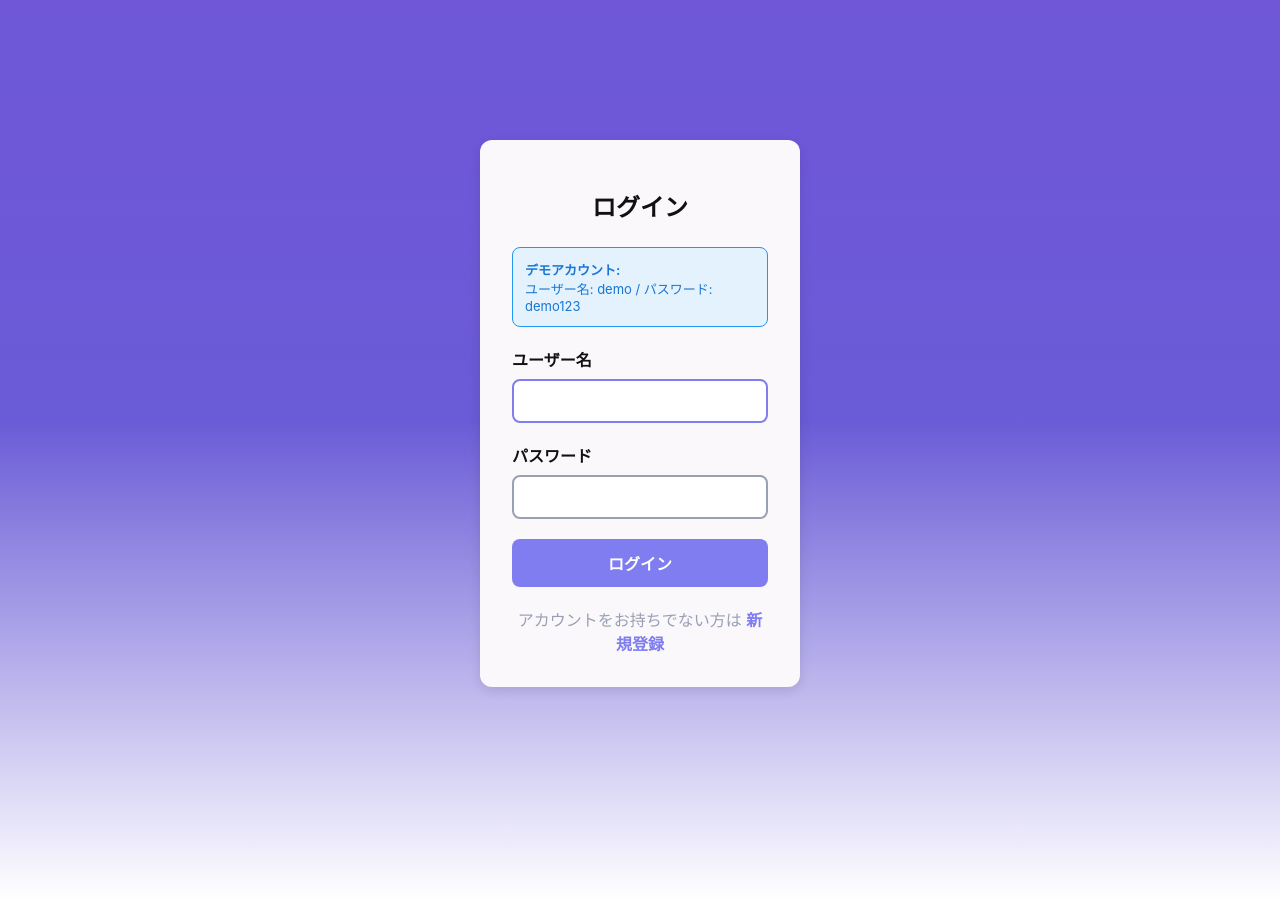
After one commit to Torachi0401/2026-Github-Copilot-Workshop-Python, a Flask app: page /auth/login in a window 1280 px wide. The commit adds this page. Run offline with Flask 3, Linux system fonts and the light colour scheme.

Commit message:
簡易認証機能を実装
Co-authored-by: Torachi0401 <95357564+Torachi0401@users.noreply.github.com>

```diff
--- /dev/null
+++ b/1.pomodoro/app/auth.py
@@ -0,0 +1,99 @@
+"""簡易認証機能"""
+from functools import wraps
+from flask import session, redirect, url_for, request, jsonify
+from werkzeug.security import generate_password_hash, check_password_hash
+
+
+# インメモリユーザーストア（本番環境ではデータベースを使用）
+_users = {}
+_user_data = {}  # ユーザーごとのデータを保存
+
+
+def init_auth(app):
+    """認証機能を初期化"""
+    # セッション設定
+    app.config.setdefault('SESSION_TYPE', 'filesystem')
+
+    # デモユーザーを追加
+    register_user('demo', 'demo123', 'demo@example.com')
+
+
+def register_user(username, password, email=None):
+    """ユーザーを登録"""
+    if username in _users:
+        return False, 'ユーザー名は既に使用されています'
+
+    _users[username] = {
+        'username': username,
+        'password_hash': generate_password_hash(password),
+        'email': email
+    }
+
+    # ユーザー専用のデータストアを初期化
+    _user_data[username] = {
+        'pomodoro_store': [],
+        'next_id': 1,
+        'gamification_data': {
+            'total_xp': 0,
+            'unlocked_badges': []
+        }
+    }
+
+    return True, 'ユーザー登録に成功しました'
+
+
+def authenticate_user(username, password):
+    """ユーザーを認証"""
+    user = _users.get(username)
+    if not user:
+        return False, 'ユーザー名またはパスワードが正しくありません'
+
+    if not check_password_hash(user['password_hash'], password):
+        return False, 'ユーザー名またはパスワードが正しくありません'
+
+    return True, 'ログインに成功しました'
+
+
+def get_current_user():
+    """現在のログインユーザーを取得"""
+    return session.get('username')
+
+
+def is_authenticated():
+    """ログイン状態を確認"""
+    return 'username' in session
+
+
+def get_user_data(username):
+    """ユーザーのデータストアを取得"""
+    return _user_data.get(username, {
+        'pomodoro_store': [],
+        'next_id': 1,
+        'gamification_data': {
+            'total_xp': 0,
+            'unlocked_badges': []
+        }
+    })
+
+
+def login_required(f):
+    """ログインが必要なエンドポイントのデコレーター"""
+    @wraps(f)
+    def decorated_function(*args, **kwargs):
+        if not is_authenticated():
+            if request.is_json:
+                return jsonify({'error': 'ログインが必要です'}), 401
+            return redirect(url_for('auth.login', next=request.url))
+        return f(*args, **kwargs)
+    return decorated_function
+
+
+def get_all_users():
+    """すべてのユーザー情報を取得（パスワードハッシュを除く）"""
+    return [
+        {
+            'username': user['username'],
+            'email': user.get('email')
+        }
+        for user in _users.values()
+    ]
--- /dev/null
+++ b/1.pomodoro/app/auth_routes.py
@@ -0,0 +1,112 @@
+"""認証関連のルート"""
+from flask import Blueprint, render_template, request, redirect, url_for, session, jsonify, flash
+from .auth import authenticate_user, register_user, get_current_user, is_authenticated
+
+bp = Blueprint('auth', __name__)
+
+
+@bp.route('/login', methods=['GET', 'POST'])
+def login():
+    """ログインページとログイン処理"""
+    if request.method == 'GET':
+        # 既にログイン済みの場合はホームにリダイレクト
+        if is_authenticated():
+            return redirect(url_for('main.index'))
+        return render_template('login.html')
+
+    # POSTリクエスト（ログイン処理）
+    data = request.get_json() if request.is_json else request.form
+    username = data.get('username', '').strip()
+    password = data.get('password', '')
+
+    if not username or not password:
+        if request.is_json:
+            return jsonify({'error': 'ユーザー名とパスワードを入力してください'}), 400
+        flash('ユーザー名とパスワードを入力してください', 'error')
+        return render_template('login.html')
+
+    success, message = authenticate_user(username, password)
+
+    if success:
+        session['username'] = username
+        session.permanent = True
+
+        if request.is_json:
+            return jsonify({'ok': True, 'message': message, 'username': username}), 200
+
+        # リダイレクト先を取得（デフォルトはホーム）
+        next_url = request.args.get('next') or url_for('main.index')
+        return redirect(next_url)
+    else:
+        if request.is_json:
+            return jsonify({'error': message}), 401
+        flash(message, 'error')
+        return render_template('login.html')
+
+
+@bp.route('/register', methods=['GET', 'POST'])
+def register():
+    """ユーザー登録ページと登録処理"""
+    if request.method == 'GET':
+        # 既にログイン済みの場合はホームにリダイレクト
+        if is_authenticated():
+            return redirect(url_for('main.index'))
+        return render_template('register.html')
+
+    # POSTリクエスト（登録処理）
+    data = request.get_json() if request.is_json else request.form
+    username = data.get('username', '').strip()
+    password = data.get('password', '')
+    email = data.get('email', '').strip()
+
+    if not username or not password:
+        if request.is_json:
+            return jsonify({'error': 'ユーザー名とパスワードを入力してください'}), 400
+        flash('ユーザー名とパスワードを入力してください', 'error')
+        return render_template('register.html')
+
+    success, message = register_user(username, password, email)
+
+    if success:
+        # 登録後、自動的にログイン
+        session['username'] = username
+        session.permanent = True
+
+        if request.is_json:
+            return jsonify({'ok': True, 'message': message, 'username': username}), 201
+
+        flash(message, 'success')
+        return redirect(url_for('main.index'))
+    else:
+        if request.is_json:
+            return jsonify({'error': message}), 400
+        flash(message, 'error')
+        return render_template('register.html')
+
+
+@bp.route('/logout', methods=['POST', 'GET'])
+def logout():
+    """ログアウト処理"""
+    session.clear()
+
+    if request.is_json:
+        return jsonify({'ok': True, 'message': 'ログアウトしました'}), 200
+
+    flash('ログアウトしました', 'info')
+    return redirect(url_for('auth.login'))
+
+
+@bp.route('/current-user', methods=['GET'])
+def current_user():
+    """現在のログインユーザー情報を取得（API用）"""
+    username = get_current_user()
+
+    if username:
+        return jsonify({
+            'authenticated': True,
+            'username': username
+        }), 200
+    else:
+        return jsonify({
+            'authenticated': False
+        }), 200
--- /dev/null
+++ b/1.pomodoro/templates/login.html
@@ -0,0 +1,130 @@
+<!doctype html>
+<html lang="ja">
+  <head>
+    <meta charset="utf-8" />
+    <meta name="viewport" content="width=device-width,initial-scale=1" />
+    <title>ログイン - ポモドーロタイマー</title>
+    <link rel="stylesheet" href="/static/css/styles.css" />
+    <style>
+      .auth-container {
+        max-width: 400px;
+        margin: 100px auto;
+        padding: 40px;
+      }
+      .auth-card {
+        background: var(--card);
+        border-radius: 12px;
+        padding: 32px;
+        box-shadow: 0 4px 12px rgba(0,0,0,0.1);
+      }
+      .auth-title {
+        font-size: 24px;
+        font-weight: 700;
+        margin-bottom: 24px;
+        text-align: center;
+      }
+      .form-group {
+        margin-bottom: 20px;
+      }
+      .form-label {
+        display: block;
+        font-weight: 600;
+        margin-bottom: 8px;
+        color: var(--text);
+      }
+      .form-input {
+        width: 100%;
+        padding: 12px;
+        border: 2px solid var(--muted);
+        border-radius: 8px;
+        font-size: 14px;
+        transition: border-color 0.2s;
+      }
+      .form-input:focus {
+        outline: none;
+        border-color: var(--accent);
+      }
+      .btn-submit {
+        width: 100%;
+        padding: 12px;
+        background: var(--accent);
+        color: white;
+        border: none;
+        border-radius: 8px;
+        font-size: 16px;
+        font-weight: 600;
+        cursor: pointer;
+        transition: background 0.2s;
+      }
+      .btn-submit:hover {
+        background: var(--accent-dark);
+      }
+      .auth-link {
+        text-align: center;
+        margin-top: 20px;
+        color: var(--muted);
+      }
+      .auth-link a {
+        color: var(--accent);
+        text-decoration: none;
+        font-weight: 600;
+      }
+      .auth-link a:hover {
+        text-decoration: underline;
+      }
+      .demo-info {
+        background: #e3f2fd;
+        border: 1px solid #2196f3;
+        border-radius: 8px;
+        padding: 12px;
+        margin-bottom: 20px;
+        font-size: 13px;
+        color: #1976d2;
+      }
+    </style>
+  </head>
+  <body>
+    <div class="auth-container">
+      <div class="auth-card">
+        <h1 class="auth-title">ログイン</h1>
+
+        <div class="demo-info">
+          <strong>デモアカウント:</strong><br>
+          ユーザー名: demo / パスワード: demo123
+        </div>
+
+        <form method="POST" action="/auth/login">
+          <div class="form-group">
+            <label class="form-label" for="username">ユーザー名</label>
+            <input
+              type="text"
+              class="form-input"
+              id="username"
+              name="username"
+              required
+              autofocus
+            />
+          </div>
+
+          <div class="form-group">
+            <label class="form-label" for="password">パスワード</label>
+            <input
+              type="password"
+              class="form-input"
+              id="password"
+              name="password"
+              required
+            />
+          </div>
+
+          <button type="submit" class="btn-submit">ログイン</button>
+        </form>
+
+        <div class="auth-link">
+          アカウントをお持ちでない方は
+          <a href="/auth/register">新規登録</a>
+        </div>
+      </div>
+    </div>
+  </body>
+</html>
```
Also changed, not shown: 1.pomodoro/app/__init__.py (+9 -2 lines), 1.pomodoro/static/js/auth_ui.js (added, +86 -0 lines), 1.pomodoro/templates/index.html (+9 -2 lines), 1.pomodoro/templates/register.html (added, +131 -0 lines), 1.pomodoro/tests/test_auth.py (added, +154 -0 lines).
